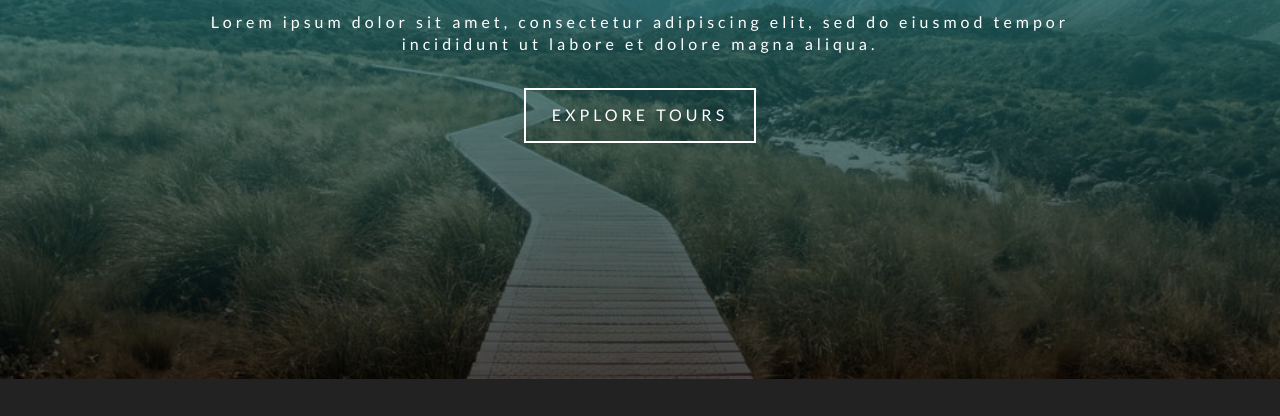
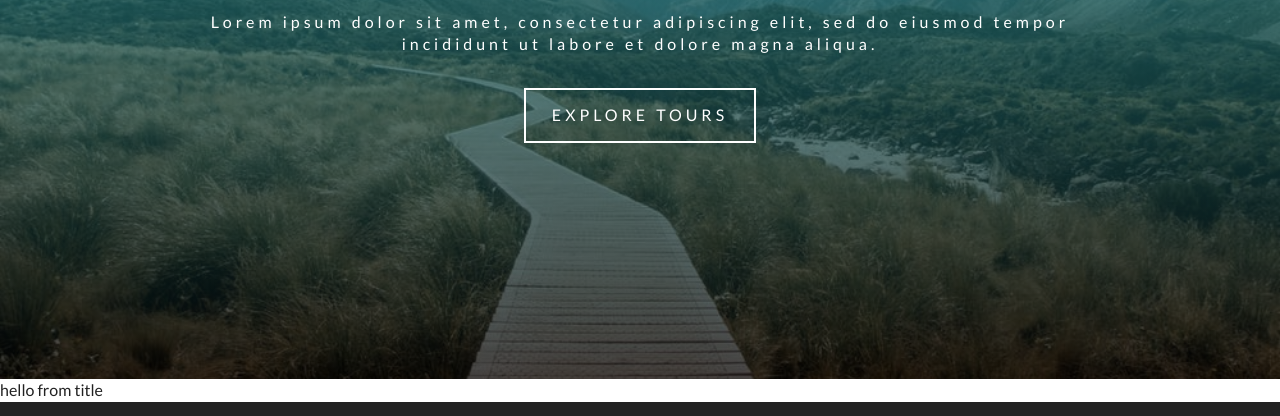
Before and after one commit to anmud/gatsby-backroads-project, a Gatsby site in the folder backroads/: page / in a window 1280 px wide. Shown: the part 506-922 px from the top of the page. Built offline with nearby package versions, Linux system fonts and the light colour scheme; Gatsby itself is replaced by a stand-in of ours.

Commit message:
about section

```diff
--- /dev/null
+++ b/backroads/src/components/Home/About.js
@@ -0,0 +1,13 @@
+import React from 'react'
+import Title from '../Title'
+
+
+const About = () => {
+    return (
+      <div>
+       <Title/>
+      </div>
+    )
+}
+
+export default About;
--- a/backroads/src/components/Layout.js
+++ b/backroads/src/components/Layout.js
@@ -1,4 +1,4 @@
-import React, {Fragment} from 'react'
+import React from 'react'
 import Navbar from '../components/Navbar'
 import Footer from '../components/Footer'
 import './layout.css'
--- /dev/null
+++ b/backroads/src/components/Title.js
@@ -0,0 +1,11 @@
+import React from 'react'
+
+const Title = () => {
+   return (
+       <div>
+           hello from title
+       </div>
+   )
+}
+
+export default Title;
--- a/backroads/src/pages/index.js
+++ b/backroads/src/pages/index.js
@@ -3,6 +3,7 @@ import {Link} from "gatsby"
 import Layout from '../components/Layout'
 import SimpleHero from '../components/SimpleHero'
 import Banner from '../components/Banner'
+import About from '../components/Home/About'
 
 
 
@@ -20,6 +21,8 @@ export default () => {
         </Banner>
       </SimpleHero>
 
+      <About/>
+
        </Layout>
 
    )
--- a/backroads/src/pages/tours.js
+++ b/backroads/src/pages/tours.js
@@ -1,10 +1,13 @@
 import React from 'react'
 import Layout from '../components/Layout'
+
 
 const Tours = () => {
     return (
         <Layout>
             <p>hello from tours</p>
+
+
         </Layout>
     )
 }
```
Also changed, not shown: backroads/src/examples/Button.js (added, +15 -0 lines), 1 other file.
